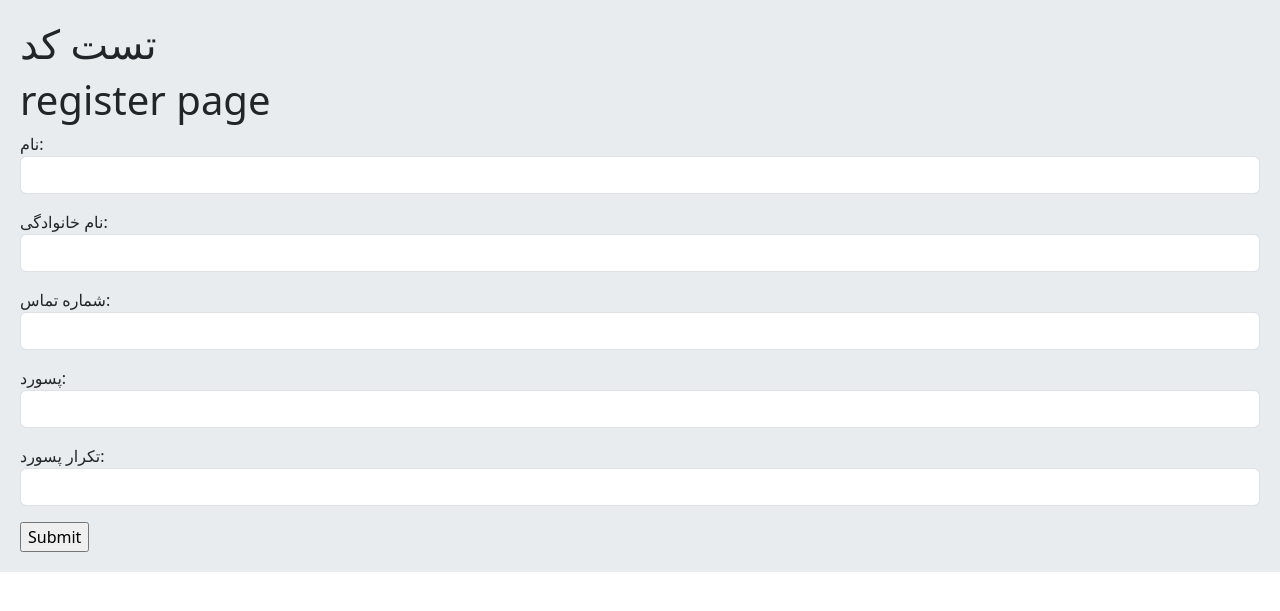
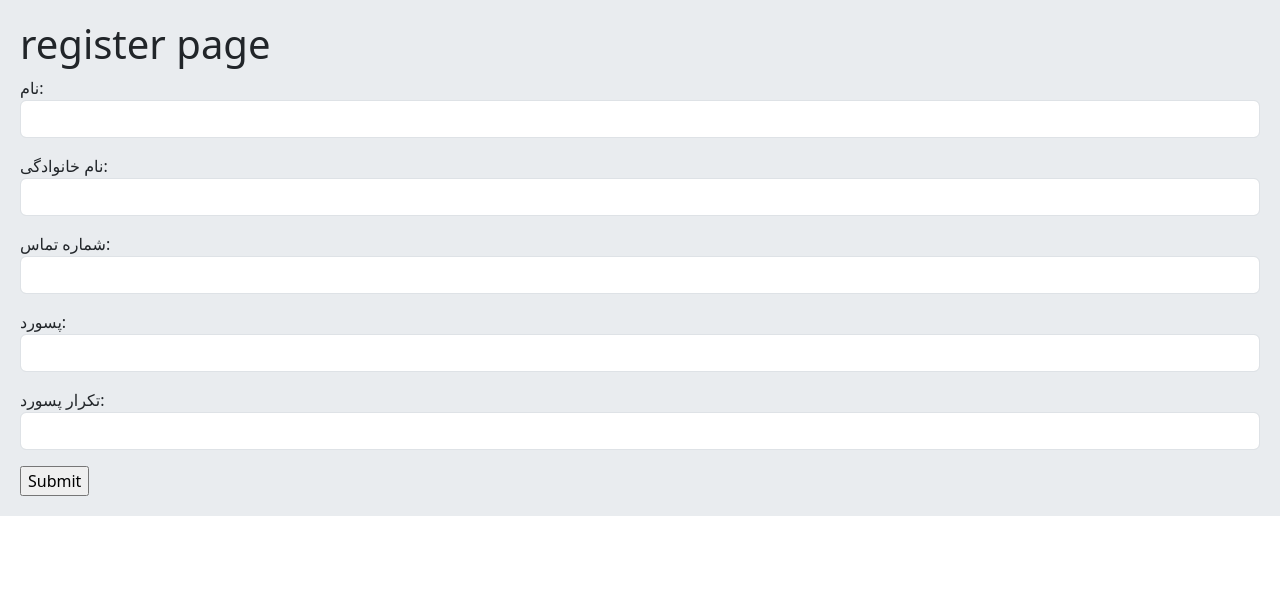
Before and after one commit to pourkahnouji/django_shop, a Django app: page /register/ in a window 1280 px wide. Shown: the top 611 px of the page. Run offline with Django 5.2, Linux system fonts and the light colour scheme.

Commit message:
remove test code

```diff
--- a/account/templates/account/register.html
+++ b/account/templates/account/register.html
@@ -1,6 +1,5 @@
 {% extends 'base.html' %}
 {% block content %}
-    <h1>تست کد</h1>
     <h1>register page</h1>
 <form method="post">
     {% csrf_token %}
```
